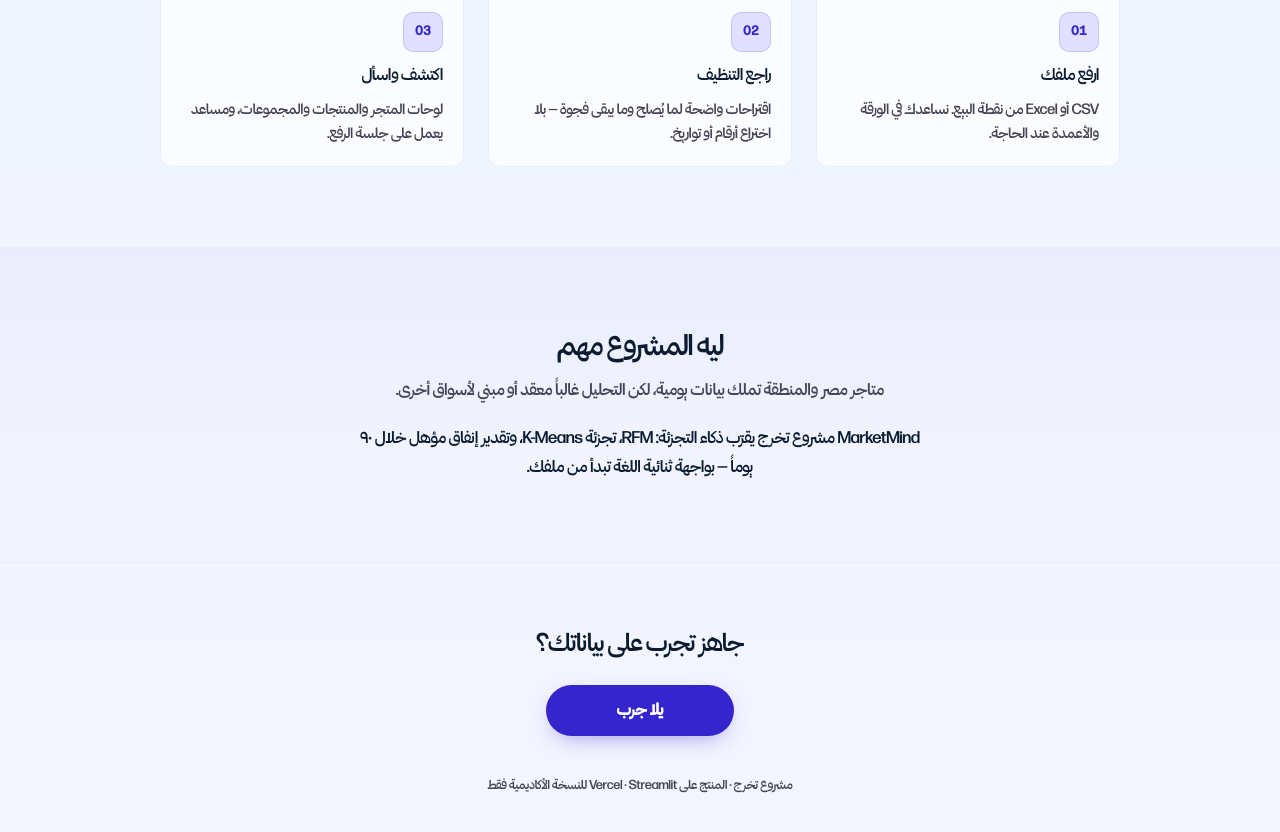
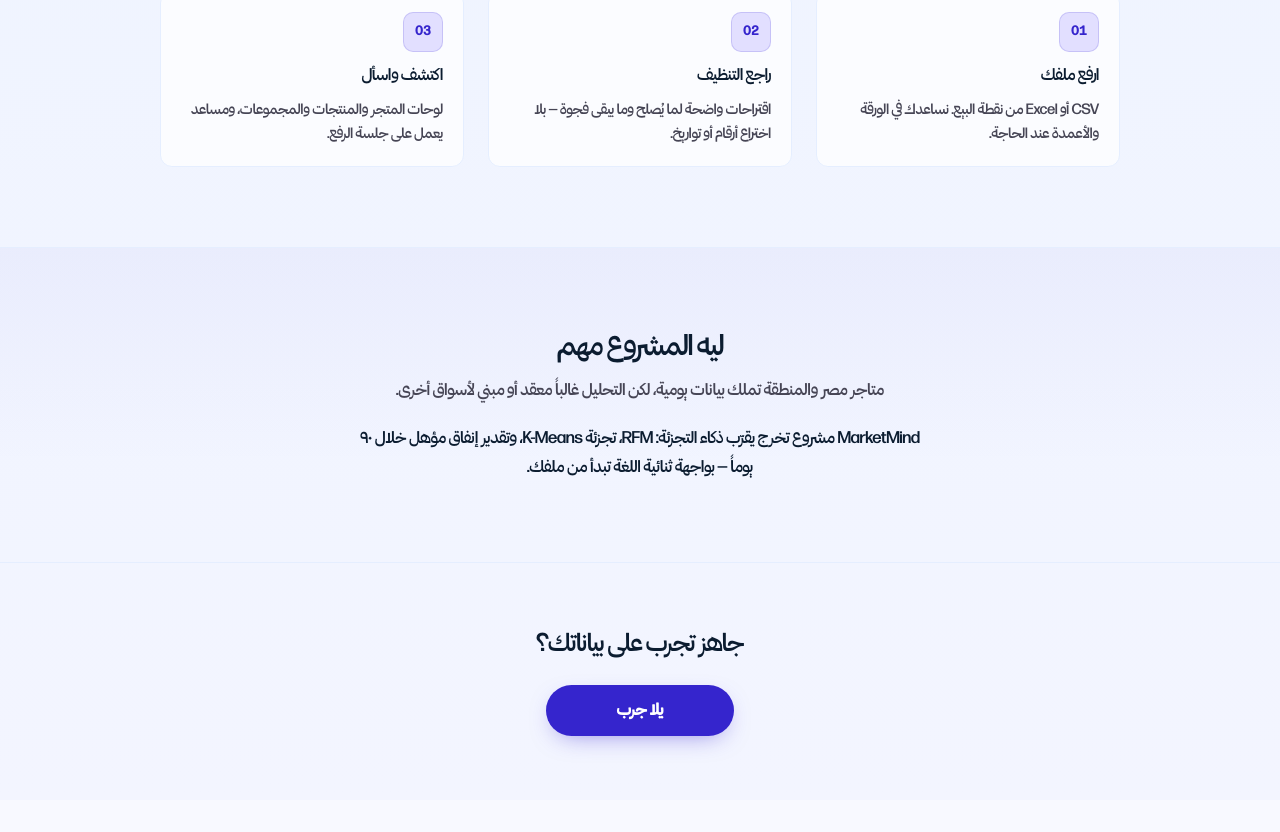
Before and after one commit to joeali12/MarketMind, a Next.js app in the folder web/: page / in a window 1280 px wide. Shown: the part 982-1814 px from the top of the page. After the commit the page ends 1782 px from the top, so only its background shows below. Built offline with nearby package versions, Linux system fonts and the light colour scheme.

Commit message:
Remove landing footer line under the final CTA.
Drop the graduation/Vercel/Streamlit footnote and its unused styles.

```diff
--- a/web/src/app/globals.css
+++ b/web/src/app/globals.css
@@ -2017,7 +2017,7 @@ html[dir="rtl"] .landing-brand {
 .landing-final {
   text-align: center;
   padding: calc(var(--landing-space) * 4) calc(var(--landing-space) * 1.5)
-    calc(var(--landing-space) * 2.5);
+    calc(var(--landing-space) * 4);
 }
 
 .landing-final h2 {
@@ -2028,15 +2028,6 @@ html[dir="rtl"] .landing-brand {
   text-wrap: balance;
 }
 
-.landing-foot {
-  margin: 0;
-  padding: 0 calc(var(--landing-space) * 1.5) calc(var(--landing-space) * 3);
-  text-align: center;
-  color: var(--muted);
-  font-size: 0.8125rem;
-  line-height: 1.5;
-}
-
 @keyframes landing-rise {
   from {
     opacity: 0;
--- a/web/src/app/page.tsx
+++ b/web/src/app/page.tsx
@@ -36,7 +36,6 @@ const COPY = {
       "MarketMind مشروع تخرج يقرّب ذكاء التجزئة: RFM، تجزئة K-Means، وتقدير إنفاق مؤهل خلال ٩٠ يوماً — بواجهة ثنائية اللغة تبدأ من ملفك.",
     finalTitle: "جاهز تجرب على بياناتك؟",
     finalCta: "يلا جرب",
-    foot: "مشروع تخرج · المنتج على Vercel · Streamlit للنسخة الأكاديمية فقط",
   },
   en: {
     brand: "MarketMind",
@@ -70,7 +69,6 @@ const COPY = {
       "MarketMind is a graduation product that brings retail intelligence closer: RFM, K-Means segments, and eligible spend in the next 90 days — bilingual UI that starts from your file.",
     finalTitle: "Ready to try it on your data?",
     finalCta: "يلا جرب",
-    foot: "Graduation project · product UI on Vercel · Streamlit is academic PDF only",
   },
 } as const;
 
@@ -195,8 +193,6 @@ export default function HomePage() {
           {t.finalCta}
         </Link>
       </section>
-
-      <p className="landing-foot">{t.foot}</p>
     </main>
   );
 }
```
